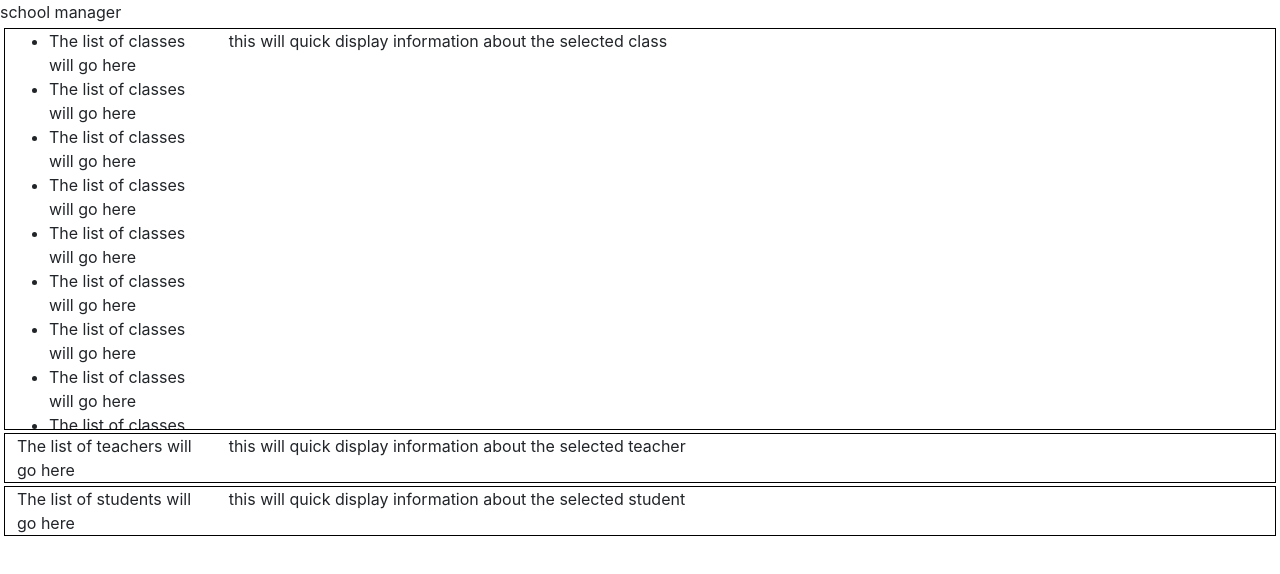
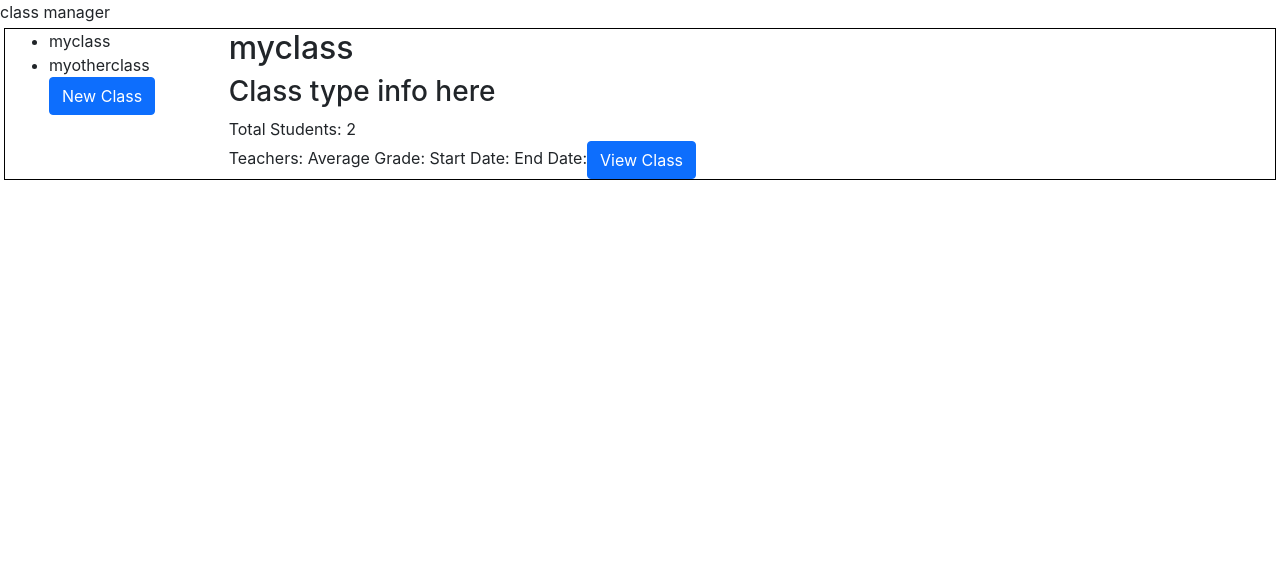
Before and after one commit to CodyGrogan/cramschoolmanager, a React (Create React App) app in the folder client/: page /school in a window 1280 px wide. Shown: the top 574 px of the page. Built offline with nearby package versions, Linux system fonts and the light colour scheme.

Commit message:
can select classes from classlist, dispaly class data

```diff
--- a/client/src/App.css
+++ b/client/src/App.css
@@ -41,6 +41,11 @@
 
 }
 
+.list-item:hover{
+  color: orange;
+  cursor: pointer;
+}
+
 @keyframes App-logo-spin {
   from {
     transform: rotate(0deg);
--- a/client/src/App.tsx
+++ b/client/src/App.tsx
@@ -5,15 +5,60 @@ import Home from './components/Home';
 import SchoolManager from './components/SchoolManager';
 import ClassManager from './components/ClassManager';
 import { BrowserRouter, Route, Routes } from 'react-router-dom';
+import {useState, useEffect} from 'react';
+import School from './classes/School';
+import SchoolClass from './classes/SchoolClass';
+import Student from './classes/Student';
+import Teacher from './classes/Teacher';
 
 function App() {
+  let defSchool = new School('def');
+
+  const [school, setSchool] = useState<School>(defSchool);
+
+  //for testing purposes
+  //later class/student/teach info should come from database
+
+
+
+  useEffect(()=>{
+    console.log('use effect fired')
+    let newclass = new SchoolClass('myclass');
+    let newstudent = new Student('billy', 11, 'john', 'mary', '123456', 'hello@fake.com');
+    let newstudent2 = new Student('sally', 12, 'stan', 'jill', '987655', 'hello2@fake.com');
+    newclass.addStudent(newstudent);
+    newclass.addStudent(newstudent2);
+
+    let newclass2 = new SchoolClass('myotherclass');
+    let newstudent3 = new Student('billy', 11, 'john', 'mary', '123456', 'hello@fake.com');
+    let newstudent4 = new Student('sally', 12, 'stan', 'jill', '987655', 'hello2@fake.com');
+    let newstudent5 = new Student('alfred', 12, 'jose', 'josie', '456123', 'hello3@fake.com');
+    newclass2.addStudent(newstudent3);
+    newclass2.addStudent(newstudent4);
+    newclass2.addStudent(newstudent5);
+
+    let myschool = new School('myschool');
+    myschool.classList.push(newclass);
+    myschool.classList.push(newclass2);
+
+    myschool.studentList.push(newstudent);
+    myschool.studentList.push(newstudent2);
+    myschool.studentList.push(newstudent3);
+    myschool.studentList.push(newstudent4);
+    myschool.studentList.push(newstudent5);
+
+    setSchool(myschool);
+  },
+  [])
+
+
   return (
     <div className="App">
       <BrowserRouter>
       <Routes>
       <Route path='/' element={<Home/>}/>
-      <Route path='/school' element={<SchoolManager/>}/>
-      <Route path='/class' element={<ClassManager/>}/>
+      <Route path='/school' element={<SchoolManager school={school}/>}/>
+      <Route path='/class' element={<ClassManager />}/>
 
       </Routes>
       </BrowserRouter>
--- /dev/null
+++ b/client/src/components/ClassSummary.tsx
@@ -0,0 +1,25 @@
+import SchoolClass from "../classes/SchoolClass";
+
+
+function ClassSummary(props: any){
+    let schoolClass: SchoolClass = props.class;
+    return(
+        <div>
+        <h2>{schoolClass.name}</h2>
+
+        <h3>Class type info here</h3>
+          Total Students: {schoolClass.studentList.length}
+        <br/>
+        Teachers: {schoolClass.teacherList}
+        Average Grade:
+        Start Date:
+        End Date:
+
+        <button className="btn btn-primary">View Class</button>
+
+
+          </div>
+    )
+}
+
+export default ClassSummary;
--- /dev/null
+++ b/client/src/components/ListItem.tsx
@@ -0,0 +1,17 @@
+
+
+function ListItem(props: any){
+
+    function itemClicked(){
+        console.log(props.index + 'item clicked');
+        props.setSelectedClass(props.index)
+    }
+
+    return(
+        <li onClick={itemClicked} className="list-item">
+            {props.name}
+        </li>
+    )
+}
+
+export default ListItem;
--- a/client/src/components/SchoolManager.tsx
+++ b/client/src/components/SchoolManager.tsx
@@ -1,32 +1,55 @@
 import {useState, useEffect} from 'react';
+import School from '../classes/School';
+import ListItem from './ListItem';
+import ClassSummary from './ClassSummary';
 
 
 function SchoolManager(props: any){
+    let defArr = [];
+    const [classList, setClassList] = useState<JSX.Element[]>();
+    const [selectedClass, setSelectedClass] = useState<any>(0);
+    let schoolInfo: School = props.school;
+    let hello: string = 'hello';
+    const [summary, setSummary] = useState<JSX.Element[]>();
 
+    useEffect(()=>{
+        console.log('use effect fired')
+        //schoolInfo = props.school;
+        let itemArr = [];
+        for (let i = 0; i < schoolInfo.classList.length; i++){
+            let jsx = <ListItem name ={schoolInfo.classList[i].name} index={i} setSelectedClass={setSelectedClass} />
+            itemArr.push(jsx);
 
+        }
+        setClassList(itemArr);
+
+        if(schoolInfo.classList[0] !== undefined){
+       let newjsx = <ClassSummary class = {schoolInfo.classList[0]} />
+       setSummary([newjsx]);
+        }
+    },
+    [props.school]);
+
+    useEffect(()=>{
+        if(schoolInfo.classList[0] !== undefined){
+        let newjsx = <ClassSummary class = {schoolInfo.classList[selectedClass]} />
+       setSummary([newjsx]);
+        }
+
+    },
+    [selectedClass, schoolInfo])
 
     return(
         <div>
-            school manager
+            class manager
             <div className="row school-section">
-                <div className="col-2 list-box"><ul><li>The list of classes will go here</li><li>The list of classes will go here</li><li>The list of classes will go here</li><li>The list of classes will go here</li>
-                <li>The list of classes will go here</li><li>The list of classes will go here</li>
-                <li>The list of classes will go here</li><li>The list of classes will go here</li>
-                <li>The list of classes will go here</li><li>The list of classes will go here</li>
-
-
-                </ul></div>
-                <div className="col-10">this will quick display information about the selected class</div>
+                <div className="col-2 list-box"><ul>
+                    {classList}
+                    <button className='btn btn-primary'>New Class</button>
+                    </ul></div>
+                <div className="col-10">{summary}</div>
             </div>
 
-            <div className="row school-section">
-                <div className="col-2">The list of teachers will go here</div>
-                <div className="col-10">this will quick display information about the selected teacher</div>
-            </div>
-            <div className="row school-section">
-                <div className="col-2">The list of students will go here</div>
-                <div className="col-10">this will quick display information about the selected student</div>
-            </div>
 
 
         </div>
```
